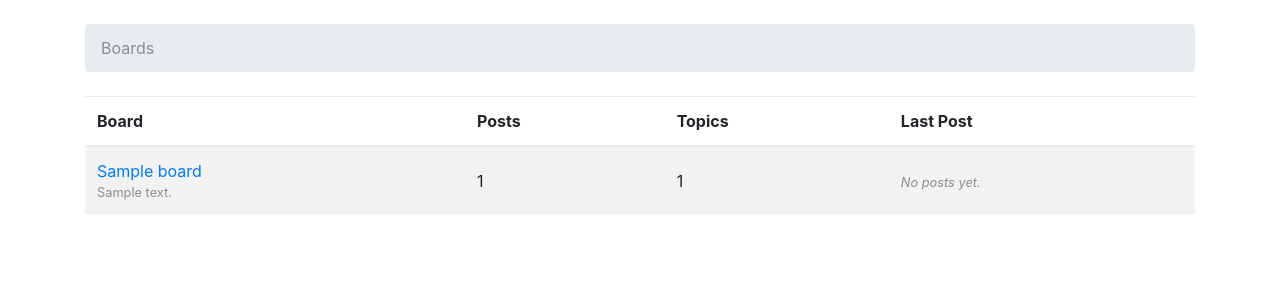
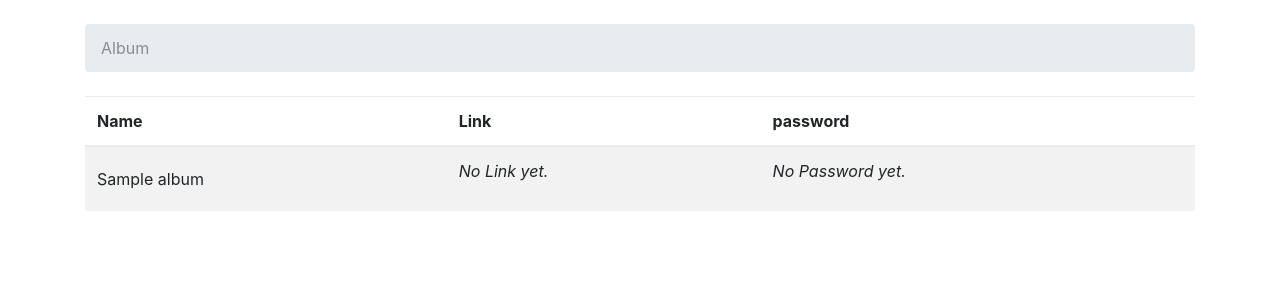
Before and after one commit to anwar03/PhotoShare, a Django app: template project-base/templates/home.html in a window 1280 px wide. Shown: the part 56-356 px from the top of the page. Run offline with Django 3.2, Linux system fonts and the light colour scheme; tables that the repository leaves empty hold one stand-in row (values such as "Sample post"); the template is opened without the code that fills it: values that come from a table or form of the project are taken from there, most other values are stand-ins (such as "Sample title", 1, 10 or a date in 2020); some libraries are stand-ins or nearby versions; some web fonts are replaced.

Commit message:
Added Album class base create and list view method.

```diff
--- a/project-base/album/forms.py
+++ b/project-base/album/forms.py
@@ -4,4 +4,4 @@ from .models import Album
 class AlbumForm(forms.ModelForm):
     class Meta:
         model = Album
-        fields = ('publisher', 'album_name', 'image', )
+        fields = ('album_name', 'image', )
--- a/project-base/album/models.py
+++ b/project-base/album/models.py
@@ -4,18 +4,17 @@ from django.conf import settings
 
 def get_image_filename(instance, filename):
     album_name = instance.album_name
-    return "images/%s-%s" % (slug, filename)
+    return "album/%s/%s" % (album_name, filename)
 
+
+class Image(models.Model):
+    image = models.ImageField(upload_to=get_image_filename)
 
 class Album(models.Model):
     publisher = models.ForeignKey(settings.AUTH_USER_MODEL, related_name='album', on_delete=models.CASCADE)
     album_name = models.CharField(max_length=31, blank=True)
     uploaded_at = models.DateTimeField(auto_now_add=timezone.now)
-    image = models.ImageField(upload_to='album/')
+    image = models.ImageField(upload_to=get_image_filename)
 
     def __str__(self):
         return self.album_name
-
-
-class Image(models.Model):
-    image = models.ImageField(upload_to=get_image_filename)
--- a/project-base/album/urls.py
+++ b/project-base/album/urls.py
@@ -7,7 +7,7 @@ from django.conf.urls.static import static
 from . import views
 
 urlpatterns = [
-    url(r'^$', views.AlbumUpload, name='album'),
+    url(r'^$', views.CreateAlbum.as_view(), name='album'),
 ]
 
 if settings.DEBUG:
--- a/project-base/photoShare/urls.py
+++ b/project-base/photoShare/urls.py
@@ -1,12 +1,12 @@
 from django.conf.urls import include, url
 from django.urls import path
 from django.contrib import admin
-from publisher import views
+from album import views
 
 urlpatterns =[
 
     path(r'admin/', admin.site.urls),
-    url(r'^$', views.Home.as_view(), name='home'),
+    url(r'^$', views.AlbumList.as_view(), name='home'),
     url(r'^publisher/', include('publisher.urls')),
     url(r'^album/', include('album.urls')),
 ]
--- a/project-base/templates/home.html
+++ b/project-base/templates/home.html
@@ -1,51 +1,31 @@
 {% extends 'base.html' %}
 
 {% block breadcrumb %}
-  <li class="breadcrumb-item active">Boards</li>
+  <li class="breadcrumb-item active">Album</li>
 {% endblock %}
 
 {% block content %}
   <table class="table table-striped table-hover">
     <thead class="thead-inverse">
       <tr>
-        <th>Board</th>
-        <th>Posts</th>
-        <th>Topics</th>
-        <th>Last Post</th>
-        {% if request.user.is_superuser %}<th>Action</th>{% endif %}
+        <th>Name</th>
+        <th>Link</th>
+        <th>password</th>
       </tr>
     </thead>
     <tbody>
-      {% for board in boards %}
+      {% for album in albums %}
         <tr>
-          <td>
-            <a href="{% url 'board_topics' board.pk %}">{{ board.name }}</a>
-            <small class="text-muted d-block">{{ board.description }}</small>
+
+          <td class="align-middle">
+            {{ album.album_name }}
           </td>
           <td class="align-middle">
-            {{ board.get_posts_count }}
+            <p><em>No Link yet.</em></p>
           </td>
           <td class="align-middle">
-            {{ board.topics.count }}
+            <p><em>No Password yet.</em></p>
           </td>
-          <td class="align-middle">
-            {% with post=board.get_last_post %}
-              {% if post %}
-              <small>
-                <a href="{% url 'topic_posts' board.pk post.topic.pk %}">
-                  By {{ post.created_by.username }} at {{ post.created_at }}
-                </a>
-              </small>
-              {% else %}
-              <small class="text-muted">
-                <em>No posts yet.</em>
-              </small>
-              {% endif %}
-            {% endwith %}
-          </td>
-          {% if request.user.is_superuser %}
-          <td><a href="{% url 'delete_board' board.pk %}" class="btn btn-danger">Delete</a></td>
-          {% endif %}
         </tr>
       {% endfor %}
     </tbody>
```
Also changed, not shown: project-base/album/views.py (+29 -11 lines), project-base/album/migrations/0002_auto_20180331_1020.py (added), project-base/album/migrations/0003_auto_20180331_1027.py (added), project-base/media/album/alo/bryan-minear-316499-unsplash.jpg (added), project-base/media/album/bang/joss.png (added), project-base/media/album/sun/christian-widell-93945-unsplash.jpg (added), project-base/media/album/sun/christian-widell-93945-unsplash_siCtoFN.jpg (added).
